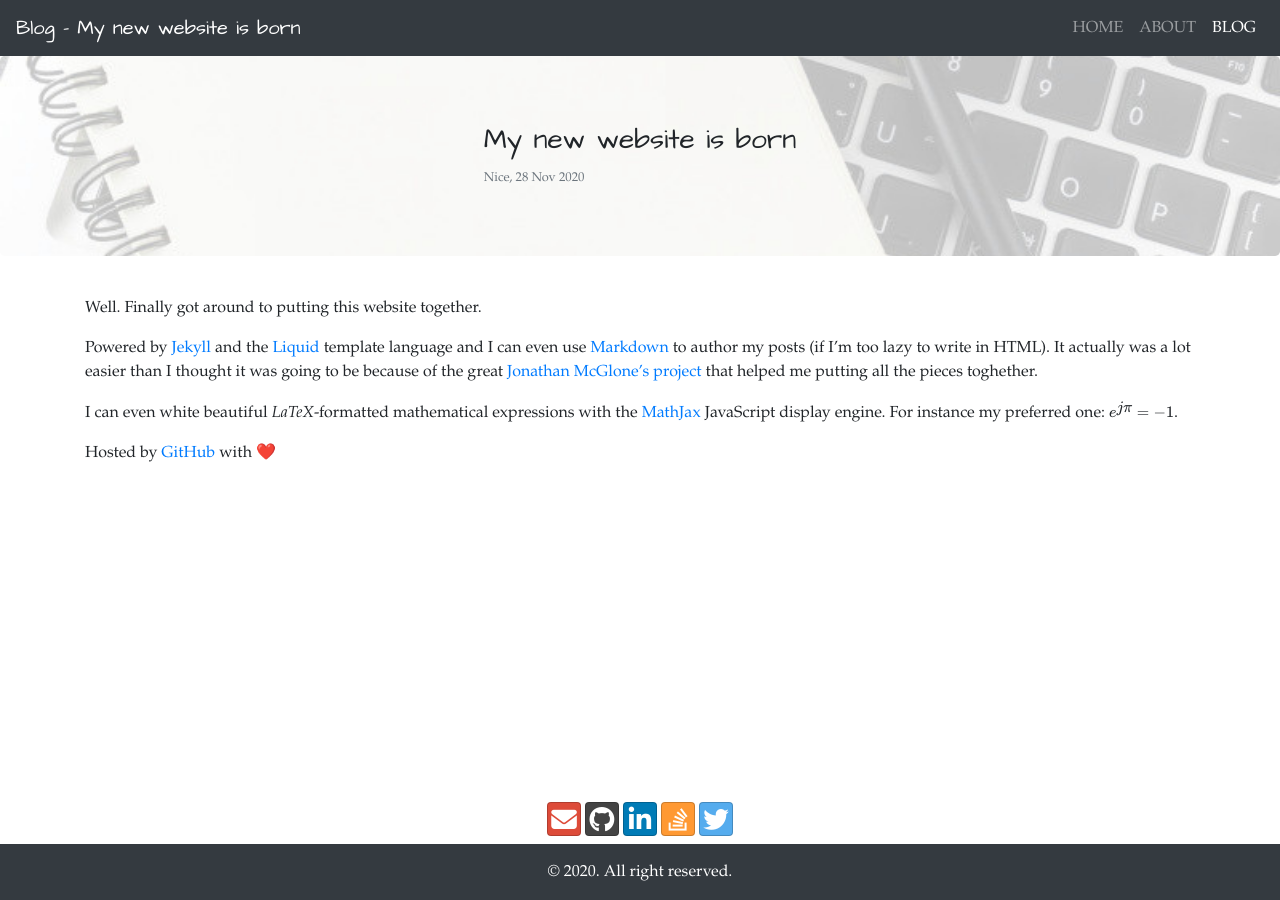
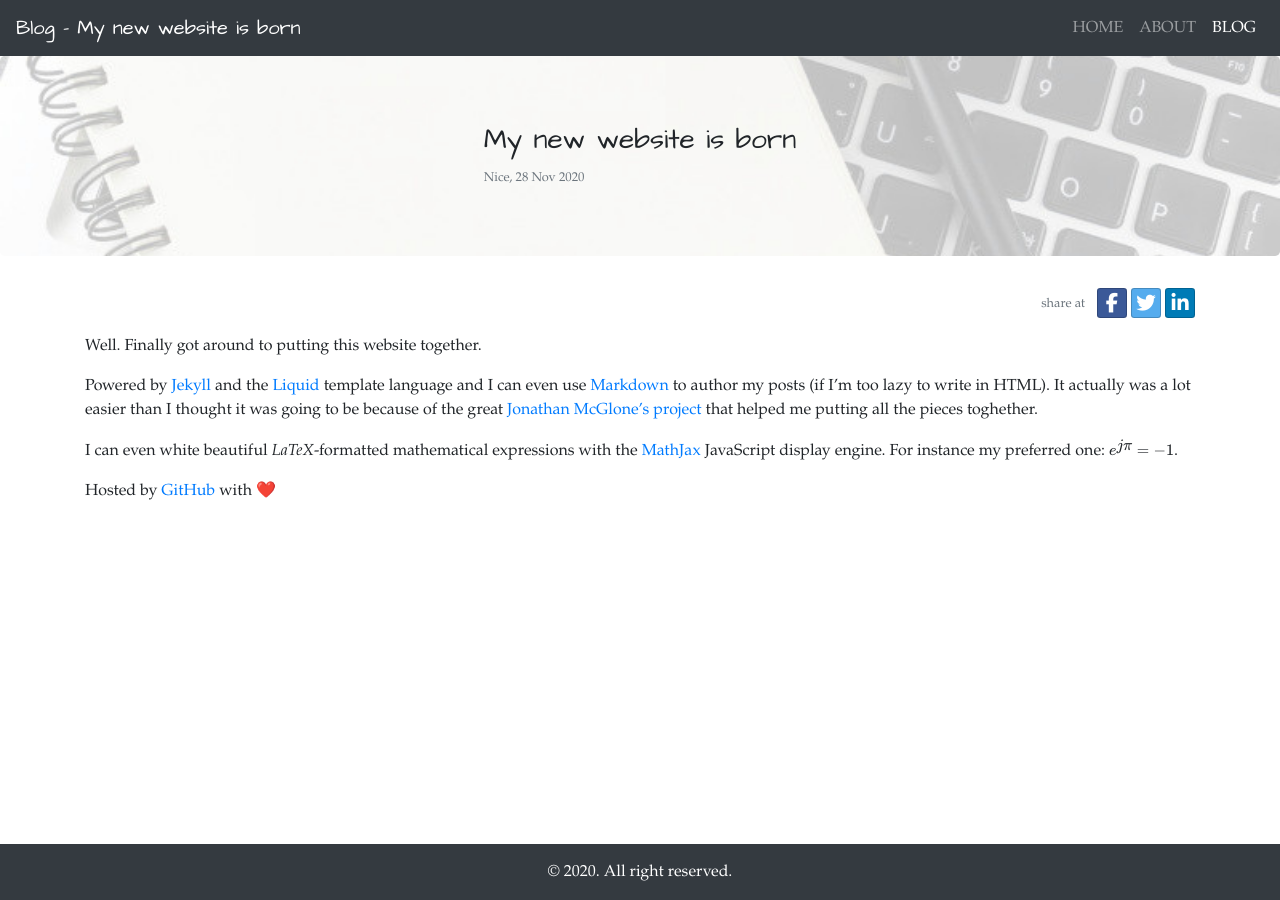
Before and after one commit to madrisan/madrisan.github.io, a Jekyll site: the page built from _posts/2020-11-28-davide-madrisan-site-launched.md, in a window 1280 px wide. Built offline with Jekyll 4.4.1, drawn with Linux system fonts in a browser that asks for light colours; nearby versions of some CDN libraries; emoji names are drawn with the system emoji font; formulas are drawn with MathJax 3.

Commit message:
Add some buttoms for sharing a post
Signed-off-by: Davide Madrisan <davide.madrisan@gmail.com>

```diff
--- a/_layouts/default.html
+++ b/_layouts/default.html
@@ -74,6 +74,7 @@
             </main>
 
             <footer class="page-footer font-small">
+                {% if page.layout != "post" %}
                 <div class="container text-center pb-2">
                     <a class="btn btn-social-icon btn-google"
                        onclick="window.location.href='mailto:davide.madrisan@gmail.com';">
@@ -96,6 +97,7 @@
                        <span class="fa fa-twitter"></span>
                     </a>
                 </div>
+                {% endif %}
                 <!-- Copyright -->
                 <div class="footer-copyright text-center text-white bg-dark py-3">© 2020. All right reserved.</div>
             </footer>
--- a/_layouts/post.html
+++ b/_layouts/post.html
@@ -14,6 +14,38 @@ layout: default
     </div>
 </div>
 
+<div class="container pb-2">
+    <div class="row">
+        <div class="col-md-12 col-sm-12 text-right">
+            <small class="bottom-align-text text-secondary pr-2">share at</small>
+            <a href="https://facebook.com/sharer.php?u={{ site.url }}{{ page.url }}"
+               class="btn btn-social-icon btn-facebook btn-sm"
+               data-abc="true"
+               rel="nofollow"
+               target="_blank"
+               title="Share on Facebook">
+                <i class="fa fa-facebook"></i>
+            </a>
+            <a href="https://twitter.com/intent/tweet?text={{ page.title }}&url={{ site.url }}{{ page.url }}&via={{ site.twitter_username }}&related={{ site.twitter_username }}"
+               class="btn btn-social-icon btn-twitter btn-sm"
+               data-abc="true"
+               rel="nofollow"
+               target="_blank"
+               title="Share on Twitter">
+                <i class="fa fa-twitter"></i>
+            </a>
+            <a href="http://www.linkedin.com/shareArticle?mini=true&url={{ site.url }}{{ page.url }}>&title={{ page.title }}&summary={{ page.summary }}&source={{ site.url }}"
+               class="btn btn-social-icon btn-linkedin btn-sm"
+               data-abc="true"
+               rel="nofollow"
+               target="_blank"
+               title="Share on LinkedIN">
+                <i class="fa fa-linkedin"></i>
+            </a>
+        </div>
+    </div>
+</div>
+
 <div class="container pt-2">
     <div class="row">
         <div class="col">
```
